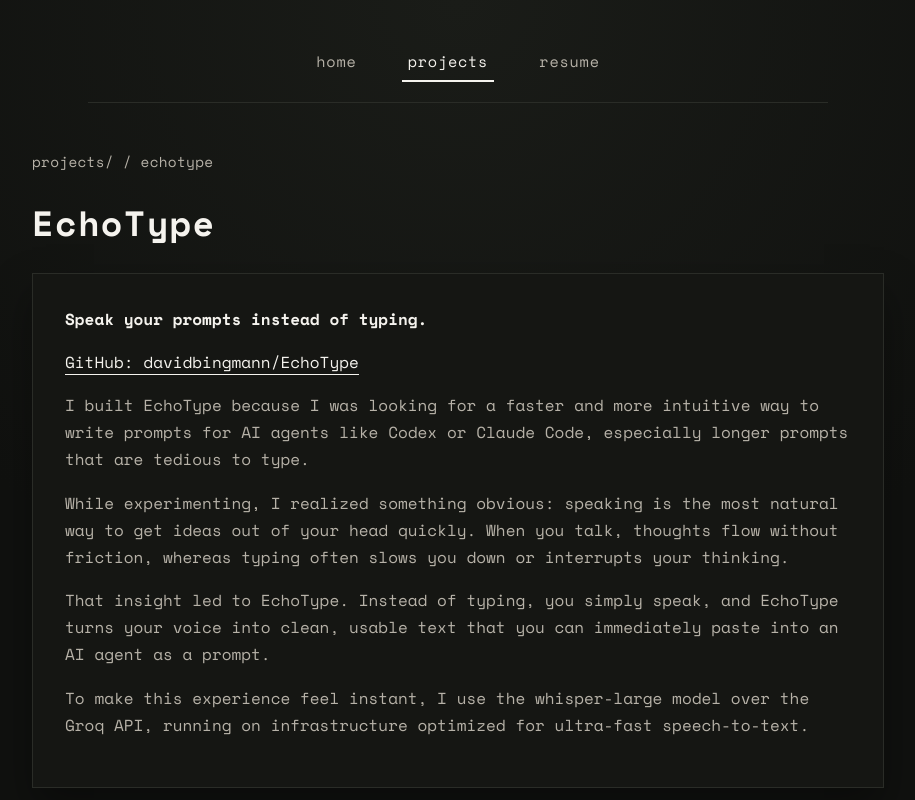
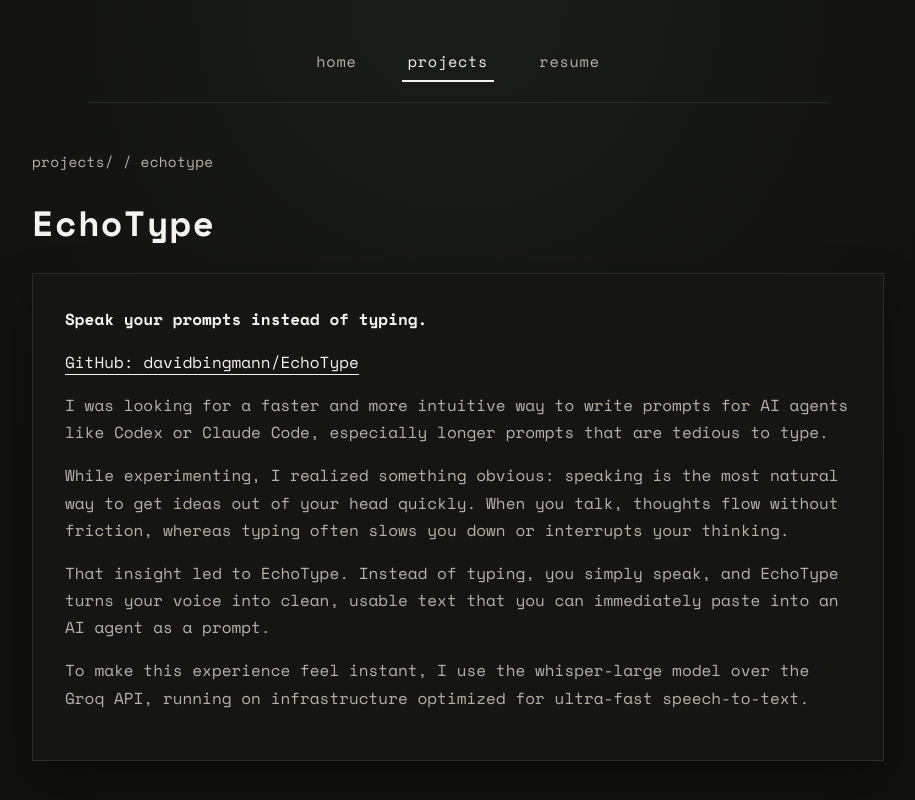
Before and after one commit to davidbingmann/davidbingmann.de, a React (Vite) app: page /projects/echotype in a window 1280 px wide. Shown: the top 800 px of the page, without its empty margins (182-1097 px from the left). Built offline with nearby package versions, Linux system fonts and the light colour scheme.

Commit message:
Remove EchoType intro phrase

```diff
--- a/src/data/projects.js
+++ b/src/data/projects.js
@@ -9,9 +9,9 @@
       href: 'https://github.com/davidbingmann/EchoType',
     },
     summary:
-      'I built EchoType because I was looking for a faster and more intuitive way to write prompts for AI agents like Codex or Claude Code, especially longer prompts that are tedious to type.',
+      'I was looking for a faster and more intuitive way to write prompts for AI agents like Codex or Claude Code, especially longer prompts that are tedious to type.',
     body: [
-      'I built EchoType because I was looking for a faster and more intuitive way to write prompts for AI agents like Codex or Claude Code, especially longer prompts that are tedious to type.',
+      'I was looking for a faster and more intuitive way to write prompts for AI agents like Codex or Claude Code, especially longer prompts that are tedious to type.',
       'While experimenting, I realized something obvious: speaking is the most natural way to get ideas out of your head quickly. When you talk, thoughts flow without friction, whereas typing often slows you down or interrupts your thinking.',
       'That insight led to EchoType. Instead of typing, you simply speak, and EchoType turns your voice into clean, usable text that you can immediately paste into an AI agent as a prompt.',
       'To make this experience feel instant, I use the whisper-large model over the Groq API, running on infrastructure optimized for ultra-fast speech-to-text.',
```
